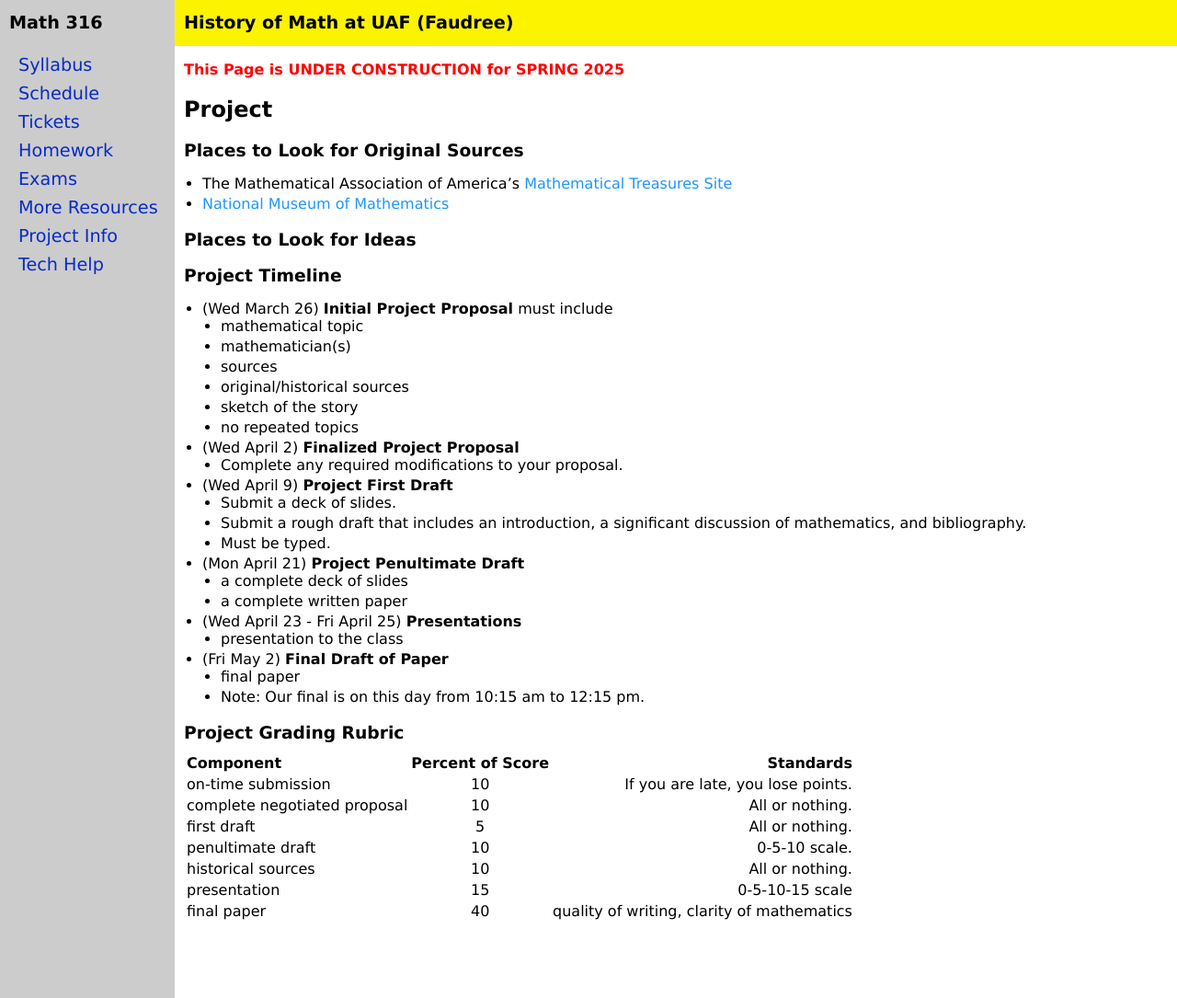
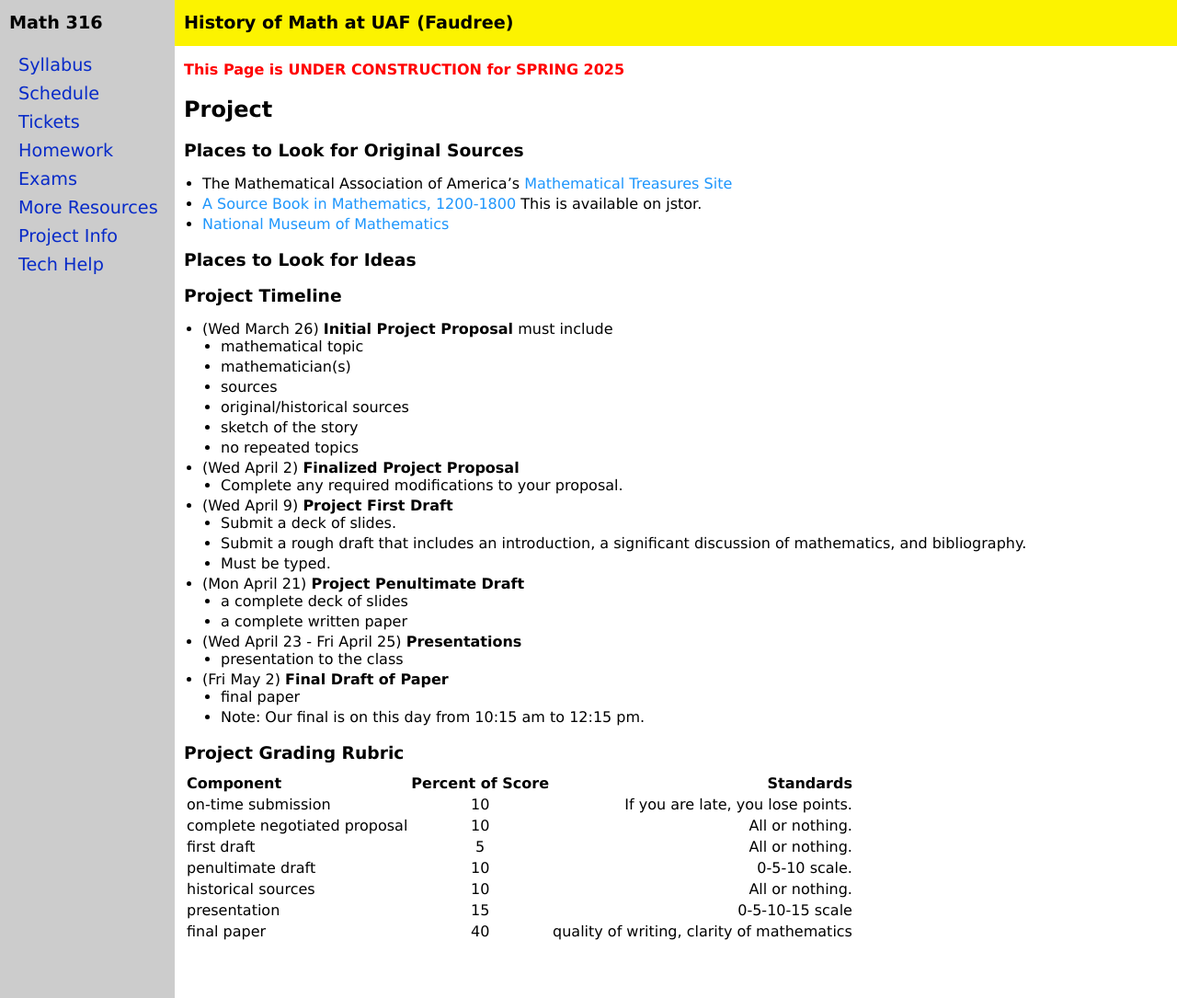
Before and after one commit to jrfaudree/HOM, a Jekyll site: the page built from project.md, in a window 1280 px wide and 1085 px high. Shown: the whole window at 92% size. Built offline with Jekyll 4.4.1, drawn with Linux system fonts in a browser that asks for light colours.

Commit message:
Update project.md

```diff
--- a/project.md
+++ b/project.md
@@ -9,6 +9,8 @@ title: Project
 ### Places to Look for Original Sources
 
 * The Mathematical Association of America's [Mathematical Treasures Site](https://old.maa.org/press/periodicals/convergence/index-to-mathematical-treasures)
+* [A Source Book in Mathematics, 1200-1800](https://www.jstor.org/stable/j.ctt7zvf7h)
+  This is available on jstor.
 * [National Museum of Mathematics](https://history-of-mathematics.org/)
 
 ### Places to Look for Ideas
```
